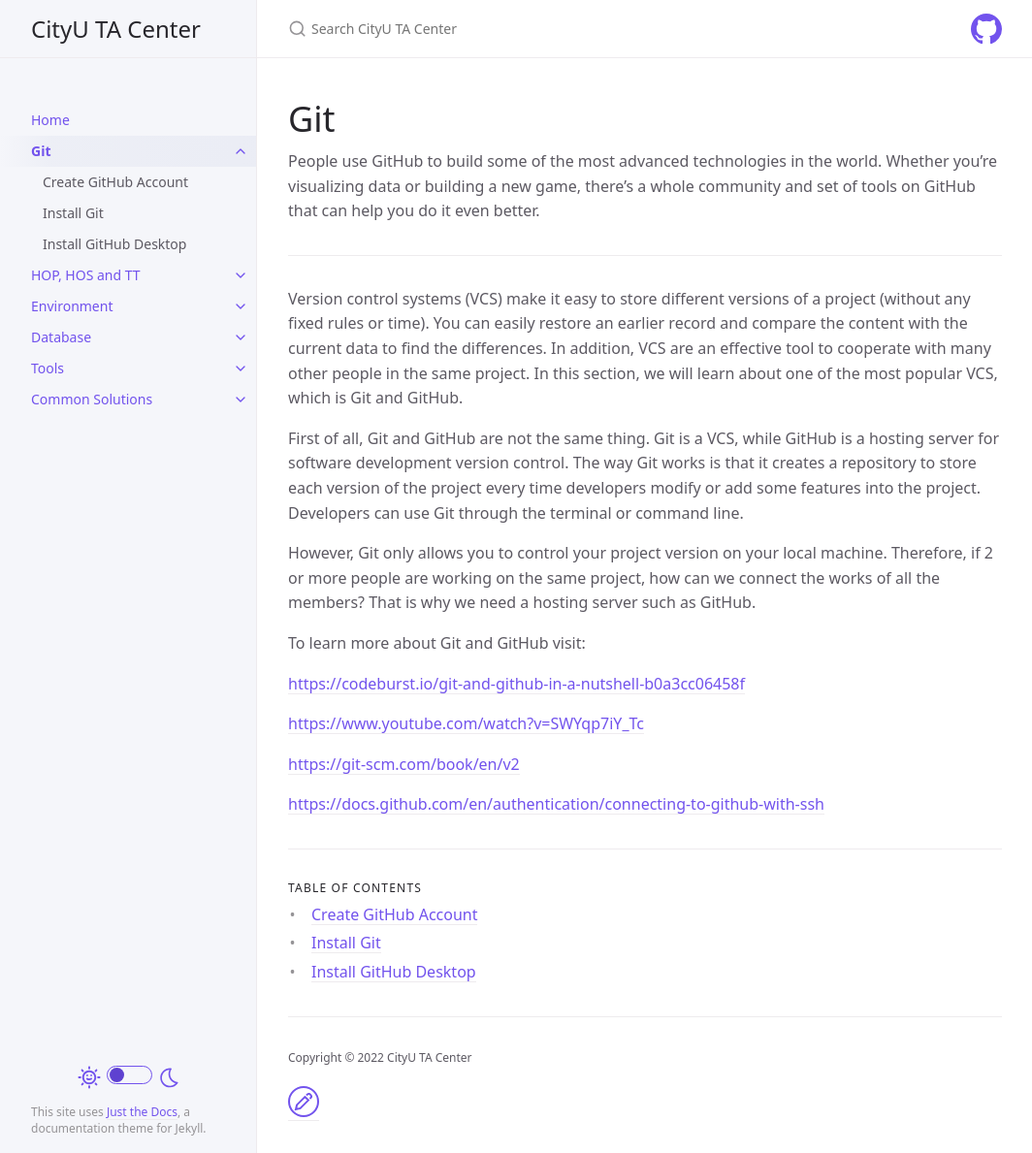
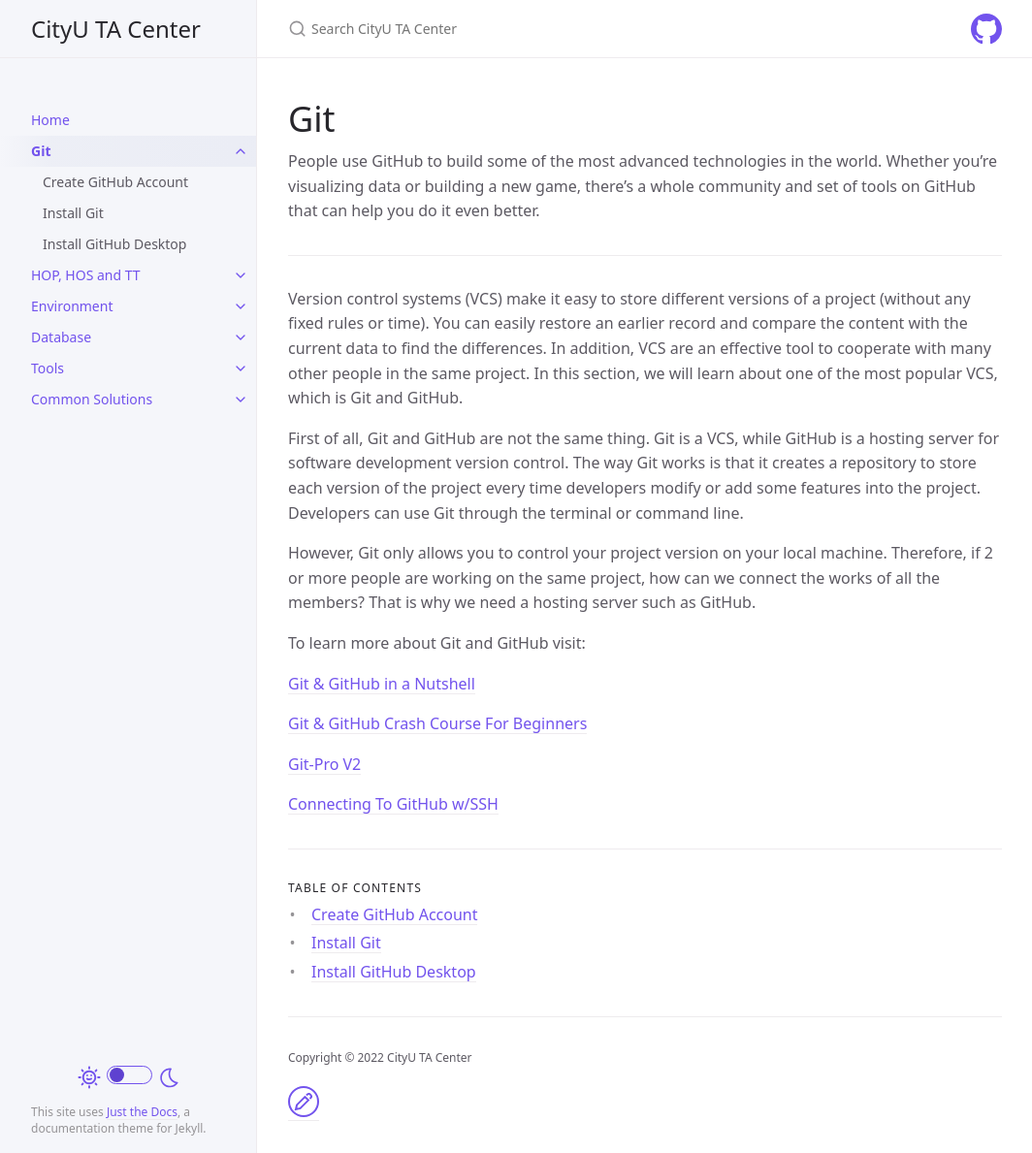
Before and after one commit to thomasthaddeus/cityuseattle.github.io, a Jekyll site: the page built from docs/git/git.md, in a window 1280 px wide and 1189 px high. Shown: the whole window at 97% size, without its empty margins (107-1171 px from the left). Built offline with Jekyll 4.4.1, drawn with Linux system fonts in a browser that asks for light colours.

Commit message:
Add Description to hyperlinks

```diff
--- a/docs/git/git.md
+++ b/docs/git/git.md
@@ -22,10 +22,10 @@ However, Git only allows you to control your project version on your local machi
 
 To learn more about Git and GitHub visit:
 
-<https://codeburst.io/git-and-github-in-a-nutshell-b0a3cc06458f>
+[Git & GitHub in a Nutshell](https://codeburst.io/git-and-github-in-a-nutshell-b0a3cc06458f)
 
-<https://www.youtube.com/watch?v=SWYqp7iY_Tc>
+[Git & GitHub Crash Course For Beginners](https://www.youtube.com/watch?v=SWYqp7iY_Tc)
 
-<https://git-scm.com/book/en/v2>
+[Git-Pro V2](https://git-scm.com/book/en/v2)
 
-<https://docs.github.com/en/authentication/connecting-to-github-with-ssh>
+[Connecting To GitHub w/SSH](https://docs.github.com/en/authentication/connecting-to-github-with-ssh)
```
